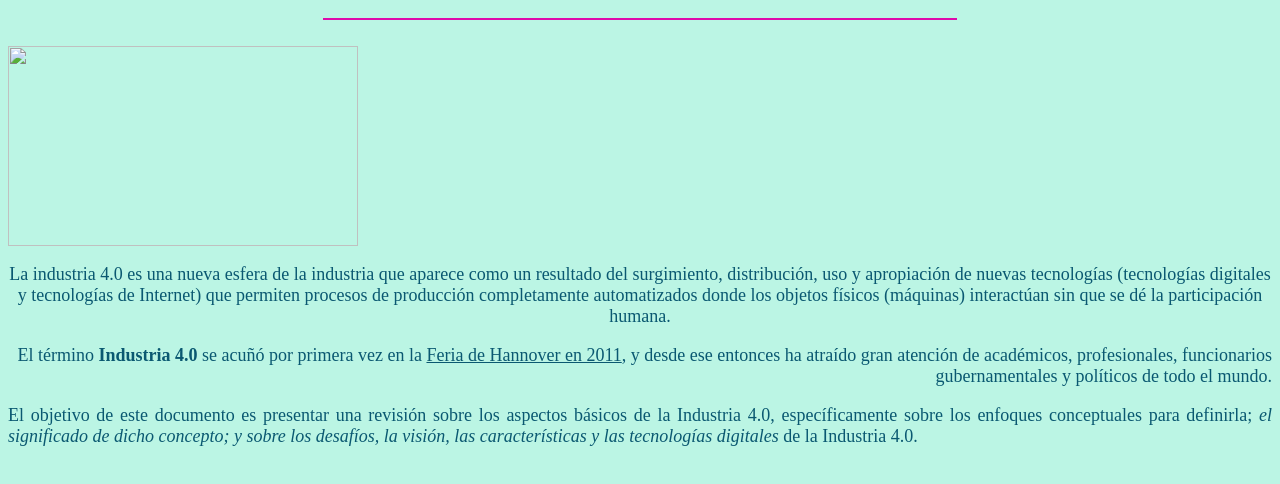
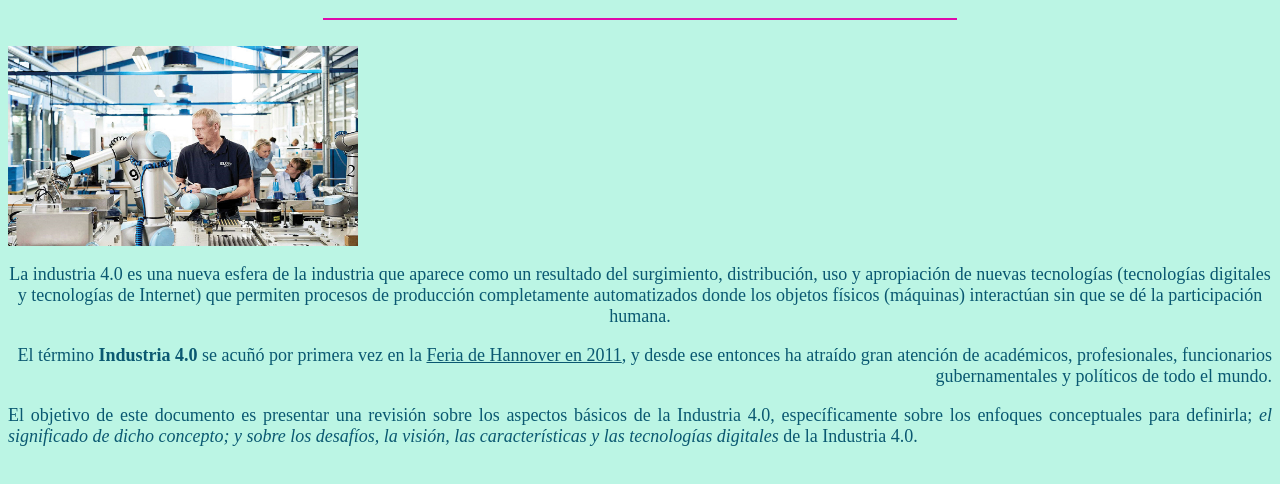
Before and after one commit to aurorayeo/aurorayeo.github.io, a plain HTML site: page introAKYR.html in a window 1280 px wide. Shown: the part 48-532 px from the top of the page. Drawn offline with Linux system fonts and the light colour scheme.

Commit message:
Update introAKYR.html

```diff
--- a/introAKYR.html
+++ b/introAKYR.html
@@ -7,7 +7,7 @@
 <CENTER><H1>Introducción</H1></CENTER>
 <HR SIZE=2 WIDTH="50%" ALIGN="CENTER" COLOR="#de0aab">
 <BR>
-<IMG SRC= "IMAGENES/intro1.jpg" HEIGHT=200 WIDTH=350>
+<IMG SRC= "intro1.jpg" HEIGHT=200 WIDTH=350>
 <FONT SIZE=4 FACE="TIMES NEW ROMAN">
 <P ALIGN="CENTER">
 La industria 4.0 es una nueva esfera de la industria que aparece como un resultado del
```
